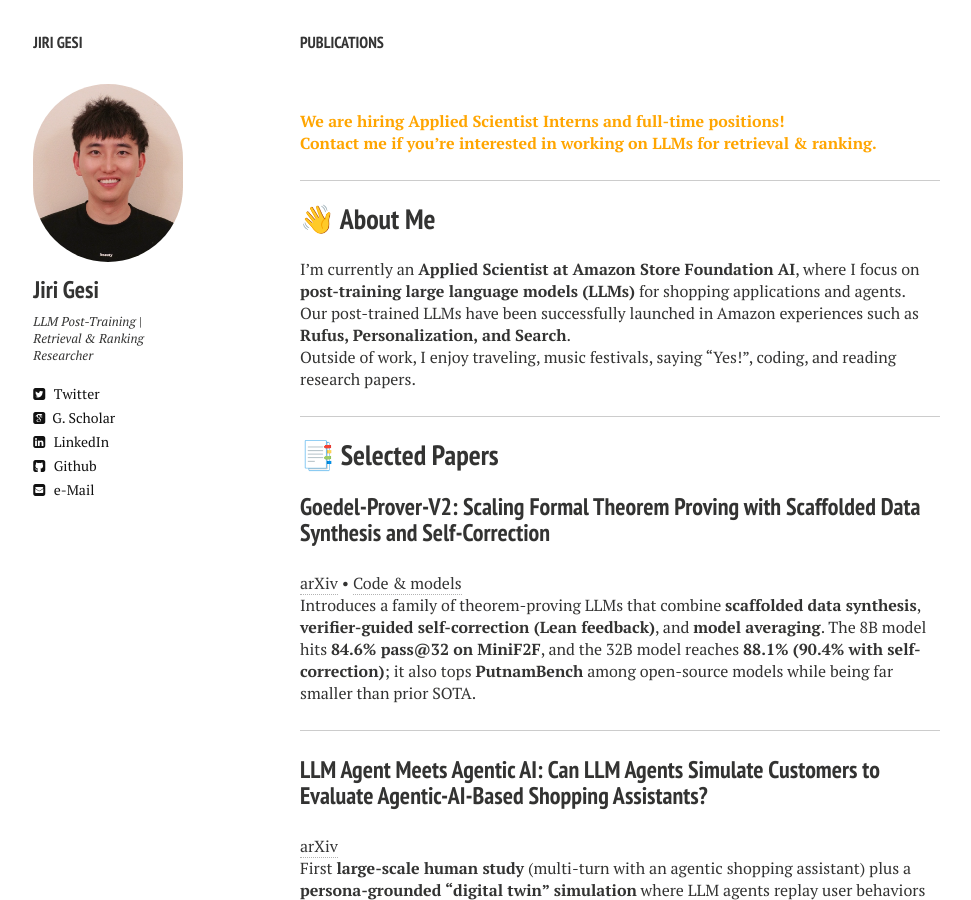
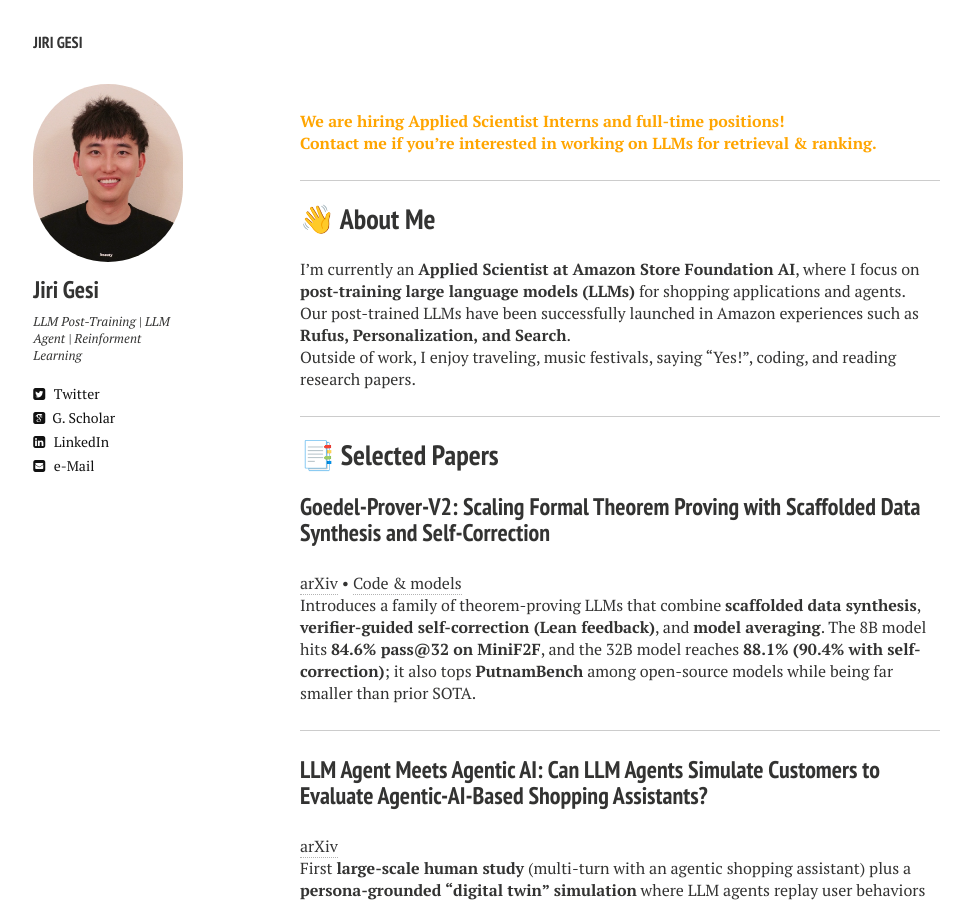
Before and after one commit to Jirigesi/Jirigesi.github.io, a Jekyll site: the page built from index.md, in a window 1280 px wide and 900 px high. Shown: the whole window, without its empty margins (20-991 px from the left). Built offline with Jekyll 4.4.1, drawn with Linux system fonts in a browser that asks for light colours; nearby versions of some CDN libraries; comment, search, counter and statistics services are not loaded.

Commit message:
Update _config.yml

```diff
--- a/_config.yml
+++ b/_config.yml
@@ -1,5 +1,5 @@
 title:            Jiri Gesi
-description:      Welcome to my personal research site.
+description:      Welcome to my site.
 url:              //jirigesi.github.io  # Leave blank or use localhost when working locally
 
 disqus_shortname: jirigesi
@@ -8,17 +8,16 @@ disqus_shortname: jirigesi
 owner:
   name:           Jiri Gesi
   avatar:         jirigesi2.png
-  bio:            LLM Post-Training | Retrieval & Ranking Researcher
+  bio:            LLM Post-Training | LLM Agent | Reinforment Learning
   email:          jirigesi@gmail.com
   twitter:        jirigesi
   linkedin:       jirigesi
-  google_scholar: https://scholar.google.com/citations?user=pZTCjMsAAAAJ&hl=en
-  github:         jirigesi
+  google_scholar: https://scholar.google.com/citations?user=pZTCjMsAAAAJ
 
 # Top Navigation Links
-links:
-  - title: Publications
-    url: /publications/
+# links:
+#   - title: Publications
+#     url: /publications/
 
 # Site Settings
 timezone:    America/Mazatlan
```
